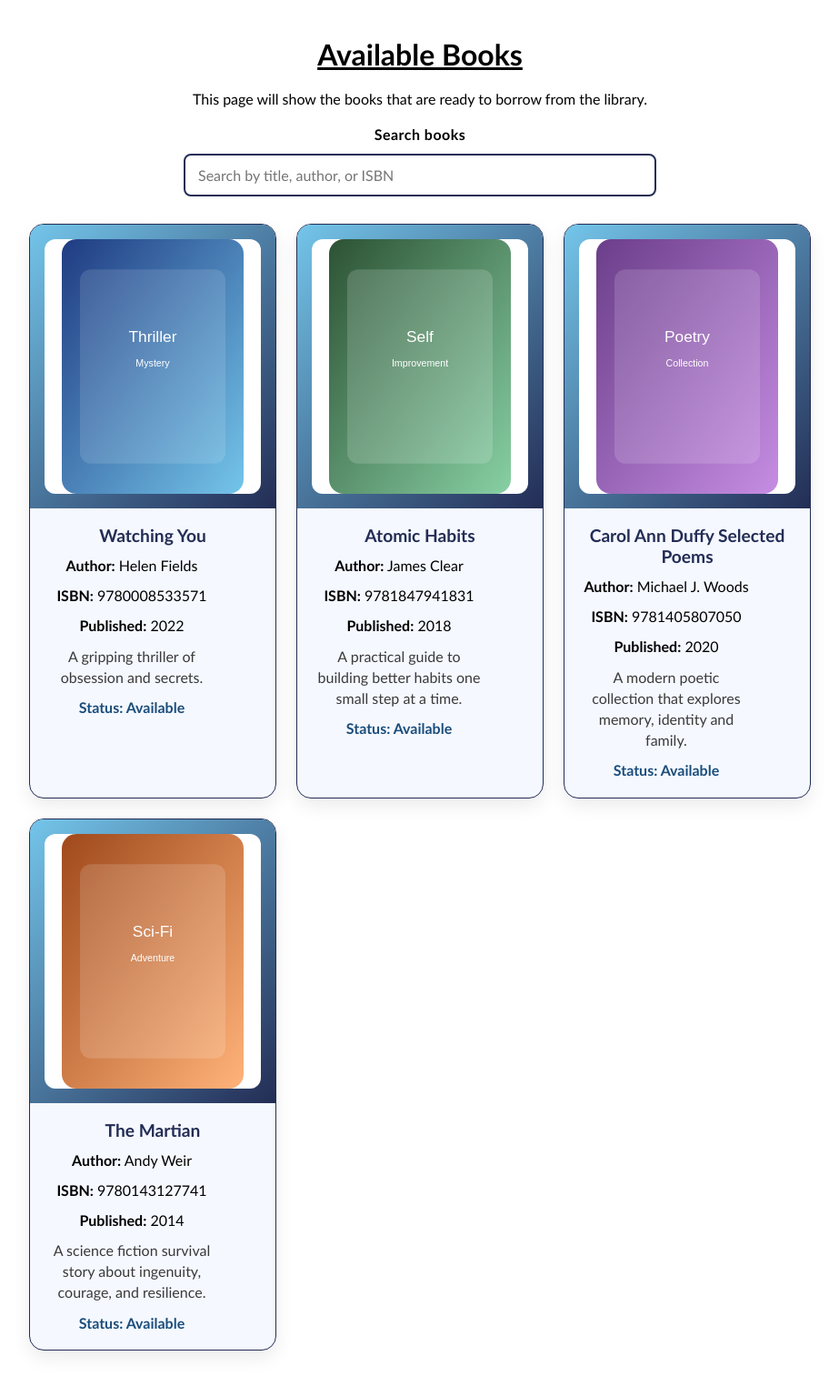
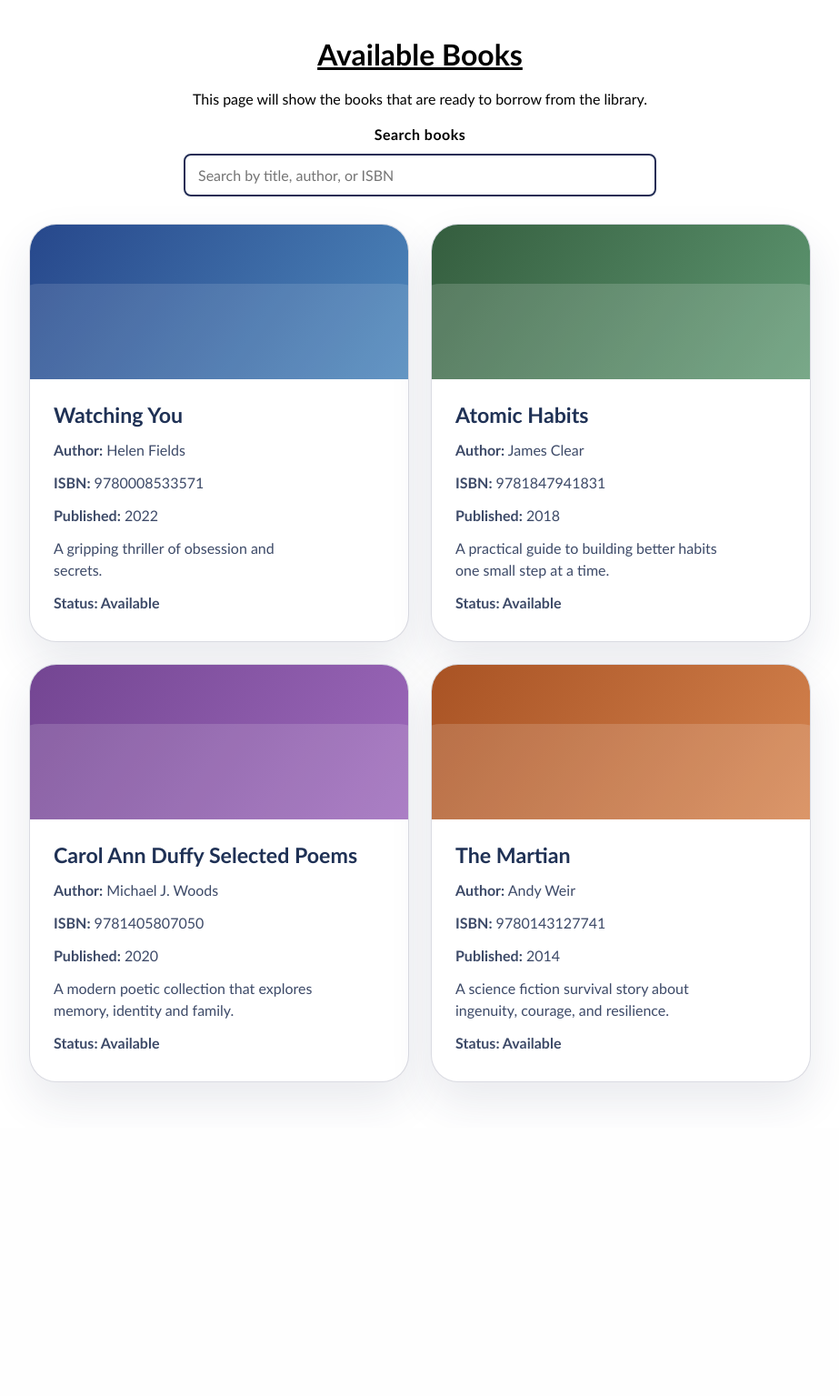
Before and after one commit to codeycode0101/Bos-Library, a Flask app: page /books in a window 1280 px wide. Shown: the part 72-1607 px from the top of the page at 91% size, without its empty margins (178-1101 px from the left). After the commit the page ends 1277 px from the top, so only its background shows below. Run offline with Flask 3, Linux system fonts and the light colour scheme.

Commit message:
Fix broken books layout styling

```diff
--- a/static/style.css
+++ b/static/style.css
@@ -112,57 +112,79 @@ p {
 }
 .book-grid {
     display: grid;
-    grid-template-columns: repeat(auto-fit, minmax(260px, 1fr));
-    gap: 22px;
+    grid-template-columns: repeat(auto-fit, minmax(280px, 1fr));
+    gap: 24px;
     margin: 0 auto 30px;
-    max-width: 900px;
+    max-width: 980px;
 }
 .book-card {
     display: flex;
     flex-direction: column;
-    border: 1px solid #232D55;
-    border-radius: 16px;
+    border: 1px solid rgba(35, 45, 85, 0.17);
+    border-radius: 30px;
     overflow: hidden;
-    background: #f5f8ff;
-    box-shadow: 0 8px 20px rgba(0, 0, 0, 0.08);
+    background: #ffffff;
+    box-shadow: 0 22px 48px rgba(35, 45, 85, 0.10);
 }
 .book-cover-wrapper {
-    display: block;
-    background: linear-gradient(135deg, #74c5ea 0%, #232d55 100%);
-    padding: 16px;
-    text-align: center;
+    position: relative;
+    height: 170px;
+    overflow: hidden;
+    background: linear-gradient(180deg, rgba(116, 197, 234, 0.28), rgba(35, 45, 85, 0.12));
+    display: flex;
+    align-items: flex-start;
+    justify-content: center;
 }
 .book-cover {
-    max-width: 100%;
-    height: auto;
-    display: block;
-    margin: 0 auto;
-    width: 100%;
-    max-height: 280px;
-    border-radius: 12px;
-    background: #ffffff;
+    width: 140%;
+    max-width: none;
+    position: absolute;
+    left: 50%;
+    top: -32px;
+    transform: translateX(-50%);
+    border-radius: 0 0 26px 26px;
+    box-shadow: 0 24px 56px rgba(35, 45, 85, 0.16);
 }
 .book-details {
-    padding: 18px 20px;
+    padding: 26px 26px 30px;
     display: flex;
     flex-direction: column;
-    gap: 10px;
+    justify-content: flex-start;
+    gap: 12px;
+    text-align: left;
 }
 .book-details h2 {
     margin: 0;
-    font-size: 1.2rem;
-    color: #232d55;
+    font-size: 1.45rem;
+    color: #1f3155;
+    line-height: 1.2;
+    text-align: left;
 }
 .book-details p {
     margin: 0;
-    line-height: 1.45;
+    line-height: 1.5;
+    color: #3d4a68;
+    text-align: left;
 }
 .book-description {
-    color: #3a3a3a;
+    color: #4a556f;
 }
 .book-status {
-    font-weight: bold;
-    color: #1a4d7b;
+    margin-top: 10px;
+    font-weight: 700;
+    color: #1b3c61;
+}
+@media (max-width: 840px) {
+    .book-cover-wrapper {
+        height: 150px;
+    }
+    .book-cover {
+        width: 170%;
+        top: -28px;
+    }
+    .book-details {
+        padding: 20px 18px 24px;
+    }
 }
 .no-results {
     margin: 16px auto;
```
